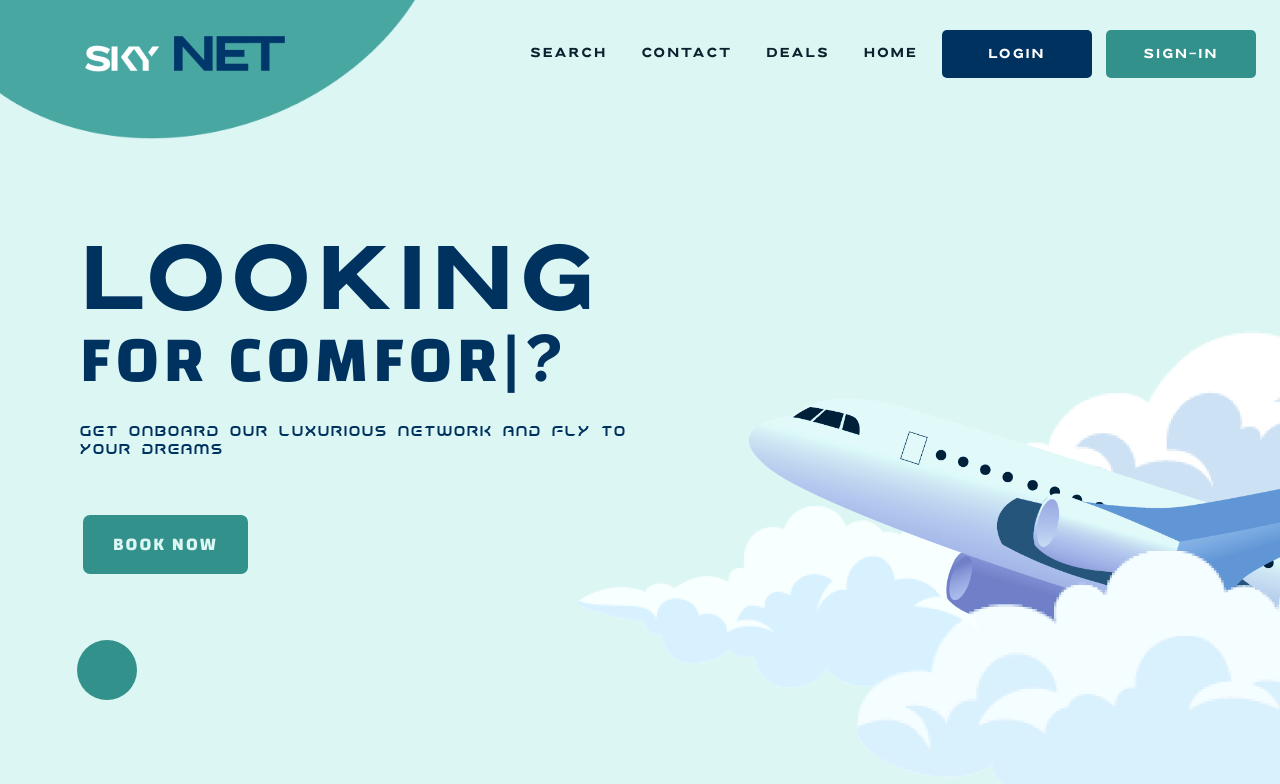
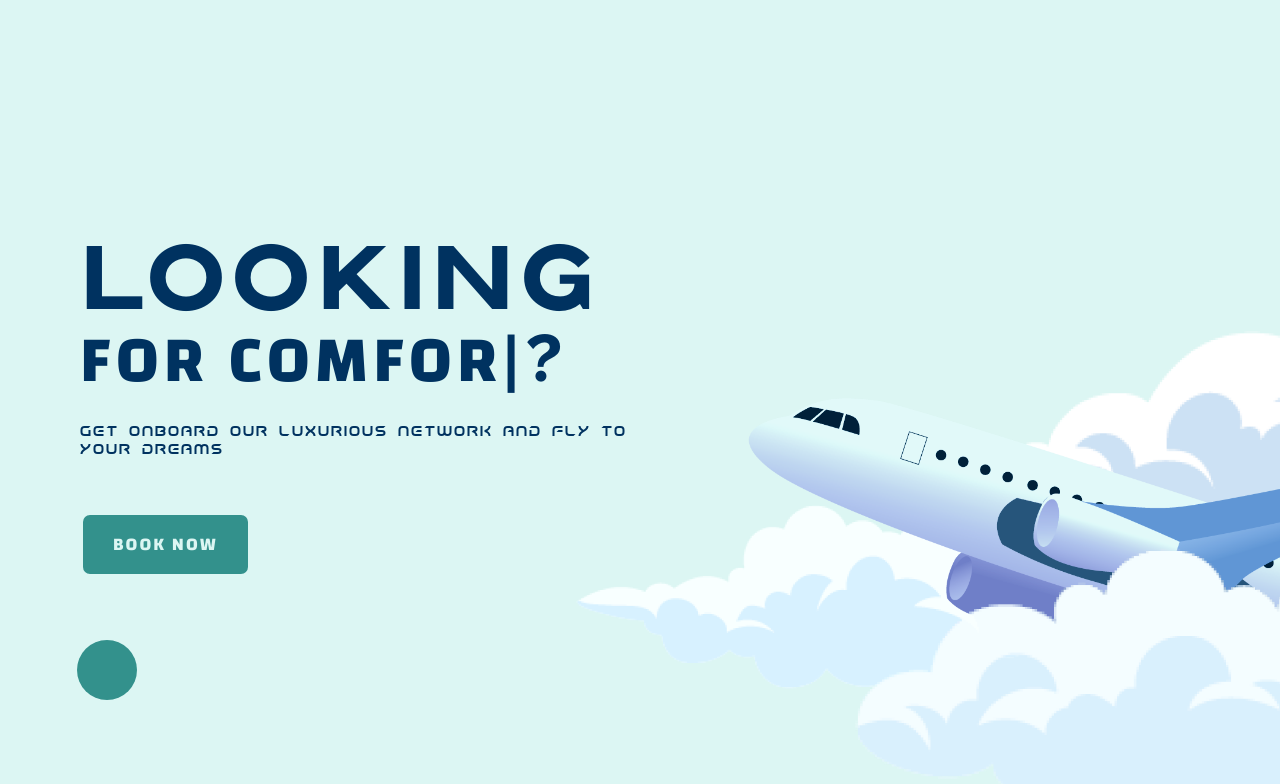
Before and after one commit to MJ-AHMAD/flig, a plain HTML site: page index.html in a window 1280 px wide. Drawn offline with nearby package versions, Linux system fonts and the light colour scheme; animation ran at ten frames a second.

Commit message:
Update index.html

```diff
--- a/index.html
+++ b/index.html
@@ -129,18 +129,7 @@ height: auto;
 
 </head>
 <body>
-    <nav class="navbar">
-        <img src="logo-bg.png" alt="" class="logo-bg">
-        <img src="SkyNET.png" alt="SkyNET" id="logo">
-        <ul class="navbar-list">
-            <li><a href="search.html" class="link-list">SEARCH</a></li>
-            <li><a href="contact.html" class="link-list">CONTACT</a></li>
-            <li><a href="deals2.html" class="link-list">DEALS</a></li>
-            <li><a href="index.html" class="link-list">HOME</a></li>
-            <a href="login.html" id="login">LOGIN</a>
-            <a href="register.html" id="signin">SIGN-IN</a>
-        </ul>
-    </nav>
+
     <main>
         <div>
         <div>
```
